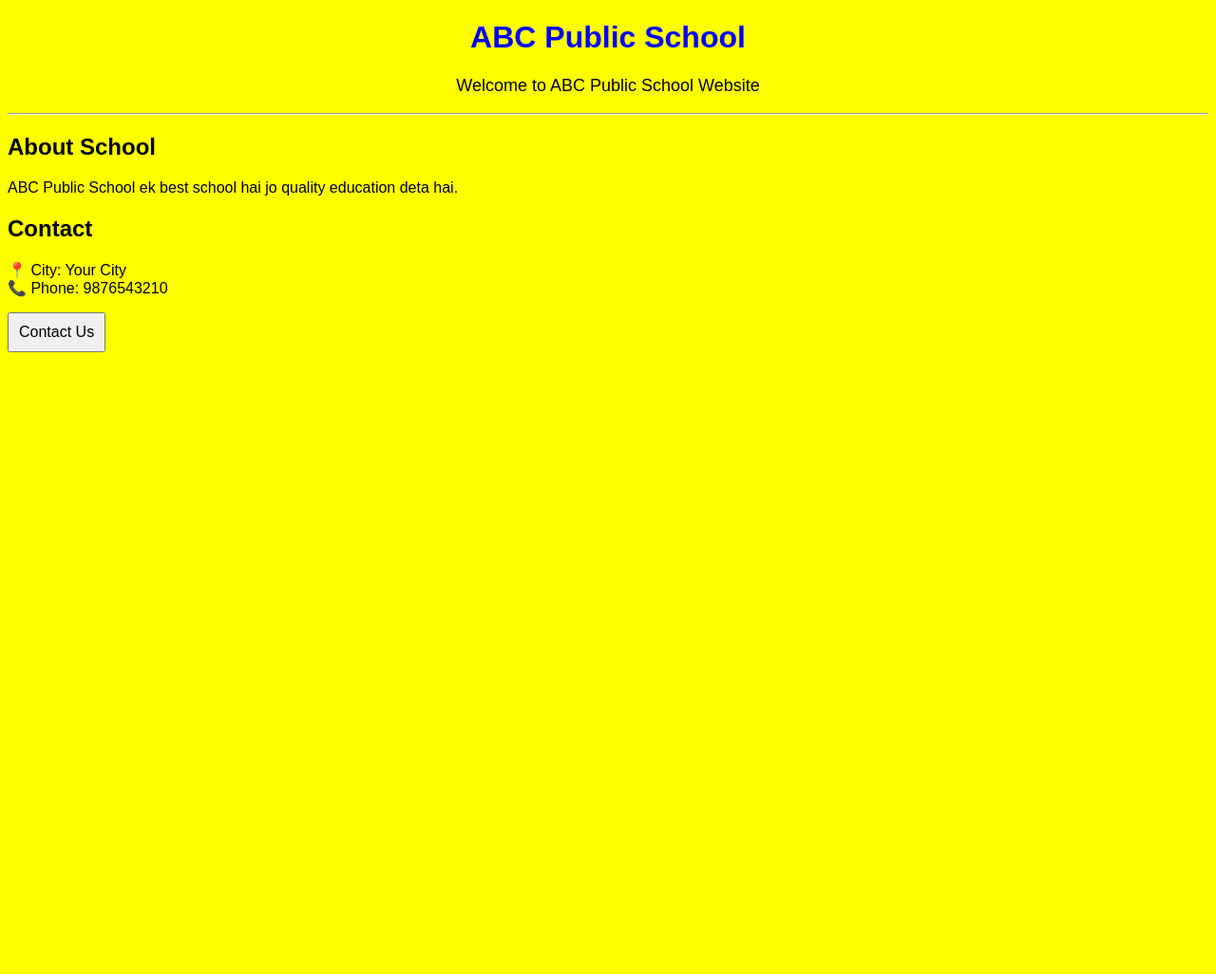
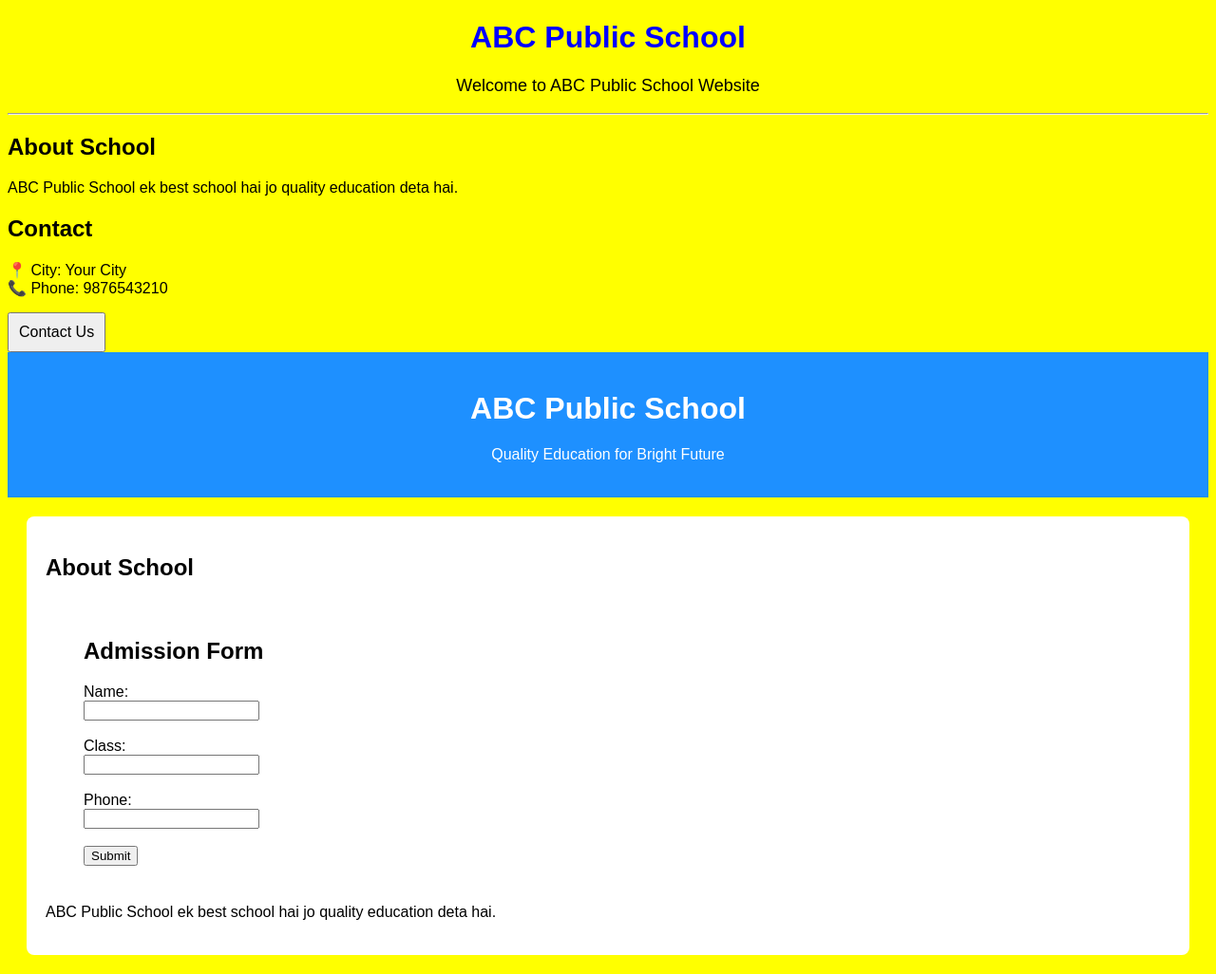
Before and after one commit to kharwaniya19-tech/My-website-, a plain HTML site: page index.html in a window 1280 px wide. Shown: the whole page at 95% size. Before the commit the page ends 800 px from the top, so only its background shows below. Drawn offline with Linux system fonts and the light colour scheme.

Commit message:
Update index.html

```diff
--- a/index.html
+++ b/index.html
@@ -33,3 +33,39 @@
 
 </body>
 </html>
+<!DOCTYPE html>
+<html>
+<head>
+  <title>ABC Public School</title>
+</head>
+
+<body style="margin:0; font-family: Arial; background:#f2f2f2;">
+
+  <div style="background:#1e90ff; color:white; padding:20px; text-align:center;">
+    <h1>ABC Public School</h1>
+    <p>Quality Education for Bright Future</p>
+  </div>
+
+  <div style="padding:20px; background:white; margin:20px; border-radius:8px;">
+    <h2>About School</h2>
+    <div style="padding:20px; background:white; margin:20px; border-radius:8px;">
+  <h2>Admission Form</h2>
+
+  <form>
+    Name:<br>
+    <input type="text"><br><br>
+
+    Class:<br>
+    <input type="text"><br><br>
+
+    Phone:<br>
+    <input type="number"><br><br>
+
+    <button type="submit">Submit</button>
+  </form>
+    </div>
+    <p>ABC Public School ek best school hai jo quality education deta hai.</p>
+  </div>
+
+</body>
+</html>
```
